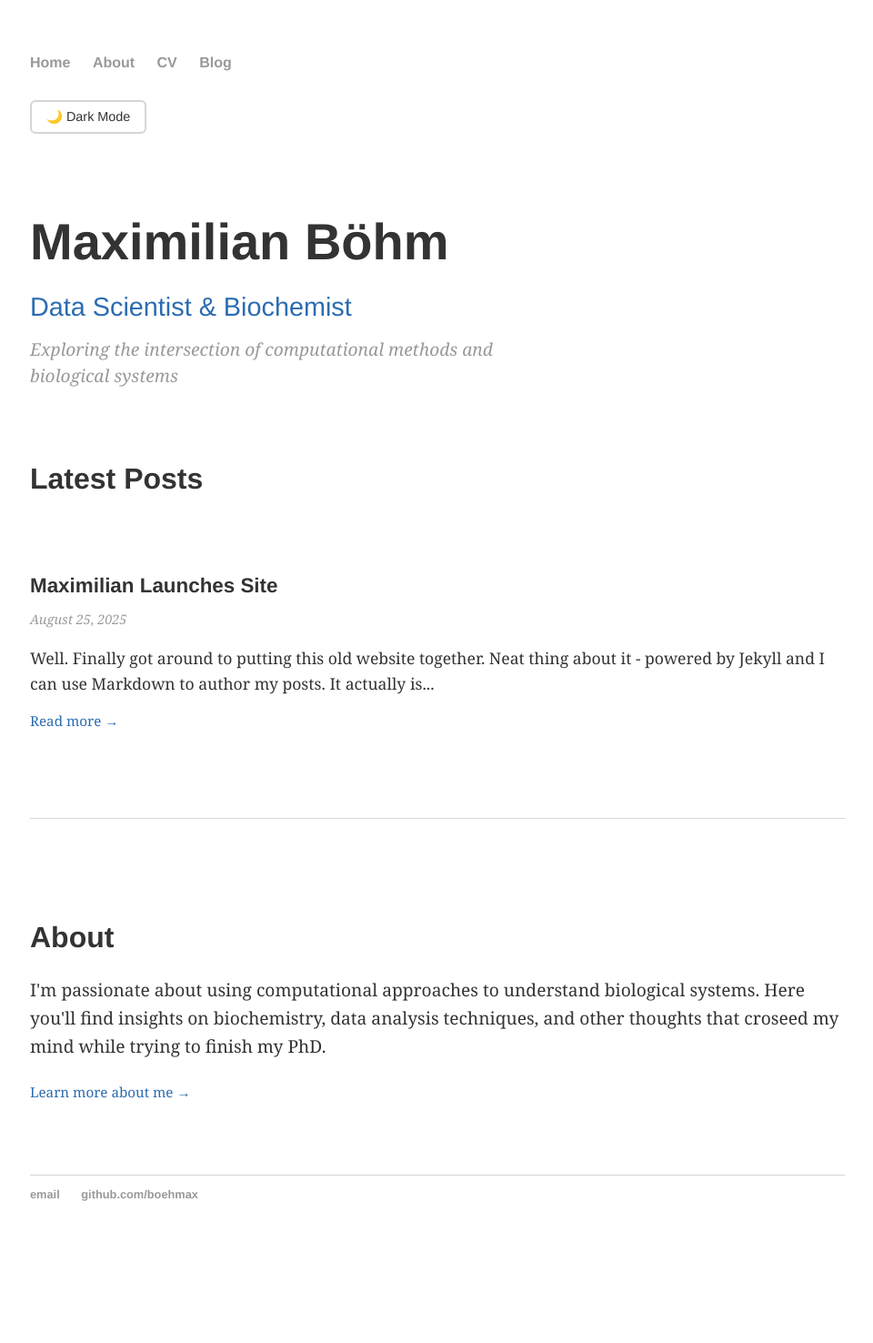
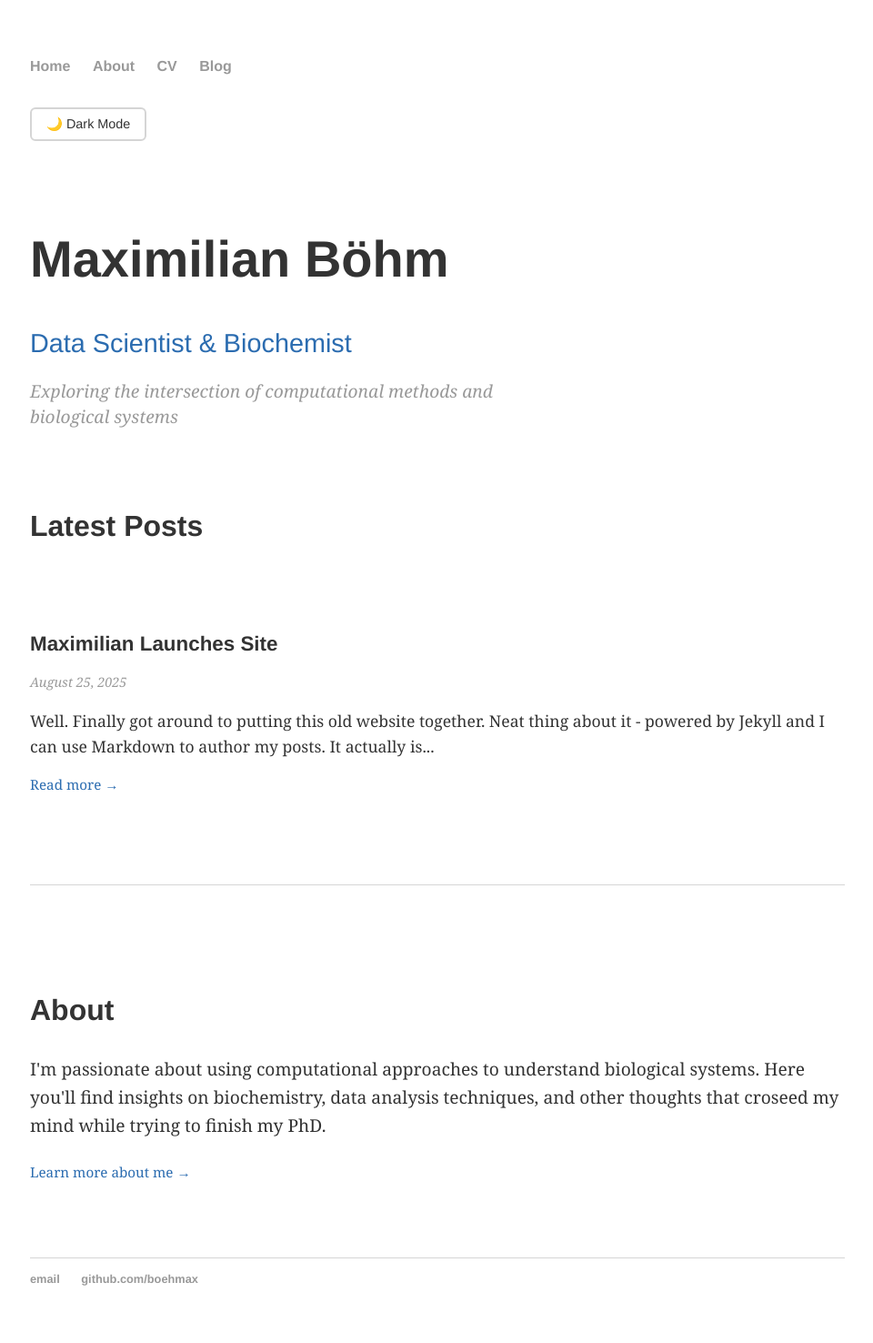
Before and after one commit to boehmax/boehmax.github.io, a Jekyll site: the page built from index.html, in a window 1280 px wide. Shown: the whole page at 91% size, without its empty margins (159-1119 px from the left). Built offline with Jekyll 4.4.1, drawn with Linux system fonts in a browser that asks for light colours; nearby versions of some CDN libraries; before the commit the page ends 1380 px from its top, so only the background shows below that.

Commit message:
Enhance spacing for paragraphs and list items
Added line height to paragraph and margin to list items.

```diff
--- a/css/main.css
+++ b/css/main.css
@@ -34,6 +34,7 @@
     color: var(--text-color);
     transition: background-color 0.3s ease, color 0.3s ease;
     font-family: 'Georgia', 'Times New Roman', 'Times', serif;
+    line-height: 1.6;  /* increases vertical spacing between lines */
 }
 
 nav ul, footer ul {
@@ -74,6 +75,12 @@
     font-size: 1.5em;
     line-height: 1.4em;
     color: var(--text-color);
+    margin-bottom: 1em;
+}
+
+/* Add spacing between list items */
+li {
+  margin-bottom: 0.5em;
 }
 
 footer {
```
